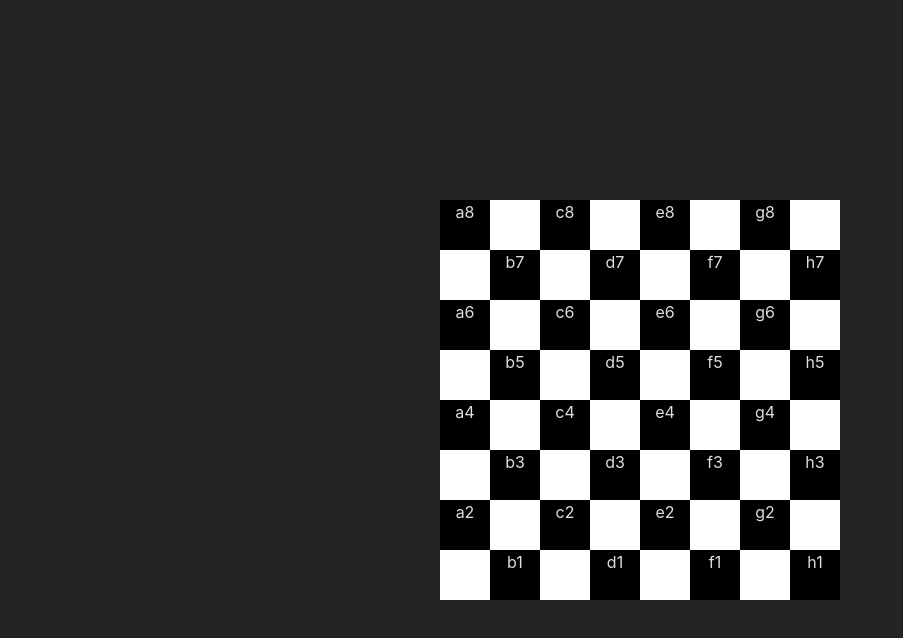
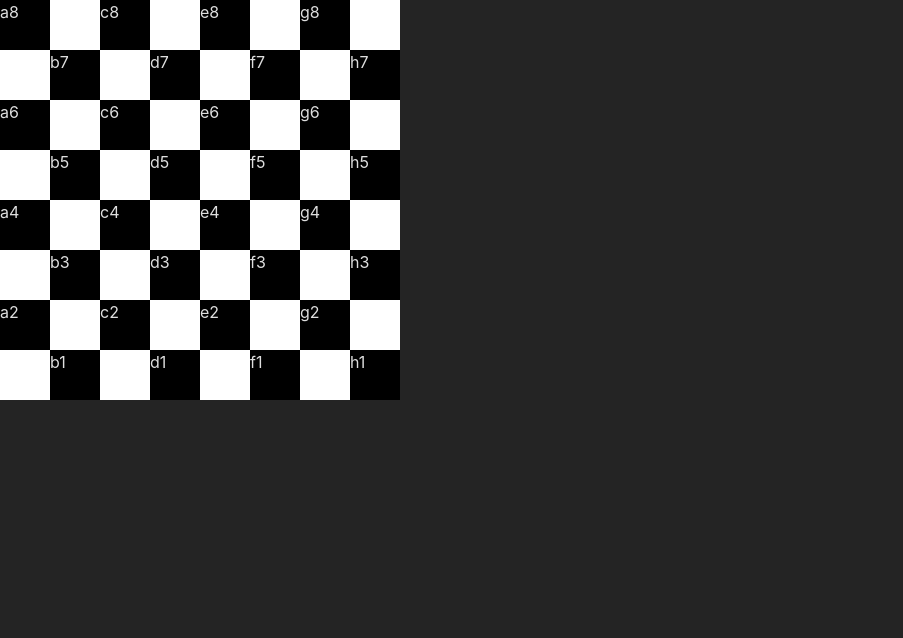
Before and after one commit to nathanmintegui/chess, a React (Vite) app: page / in a window 1280 px wide. Shown: the top 638 px of the page, without its empty margins (0-903 px from the left). Built offline with nearby package versions, Linux system fonts and the light colour scheme.

Commit message:
style: removing default page props

```diff
--- a/src/App.css
+++ b/src/App.css
@@ -1,6 +1,4 @@
 #root {
-  max-width: 1280px;
-  margin: 0 auto;
-  padding: 2rem;
-  text-align: center;
+  margin: 0;
+  padding: 0;
 }
--- a/src/index.css
+++ b/src/index.css
@@ -16,8 +16,4 @@
 
 body {
   margin: 0;
-  display: flex;
-  place-items: center;
-  min-width: 320px;
-  min-height: 100vh;
 }
```
